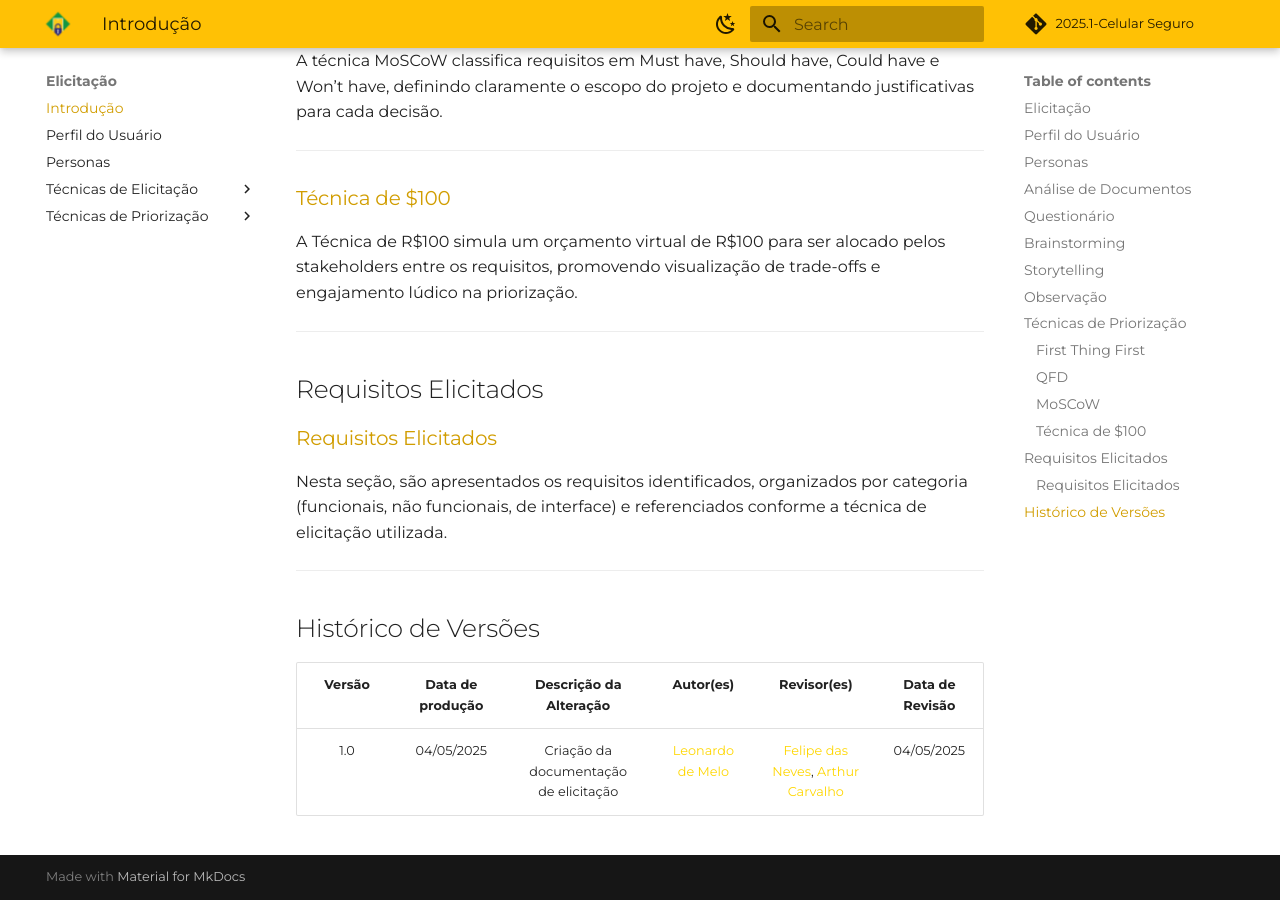
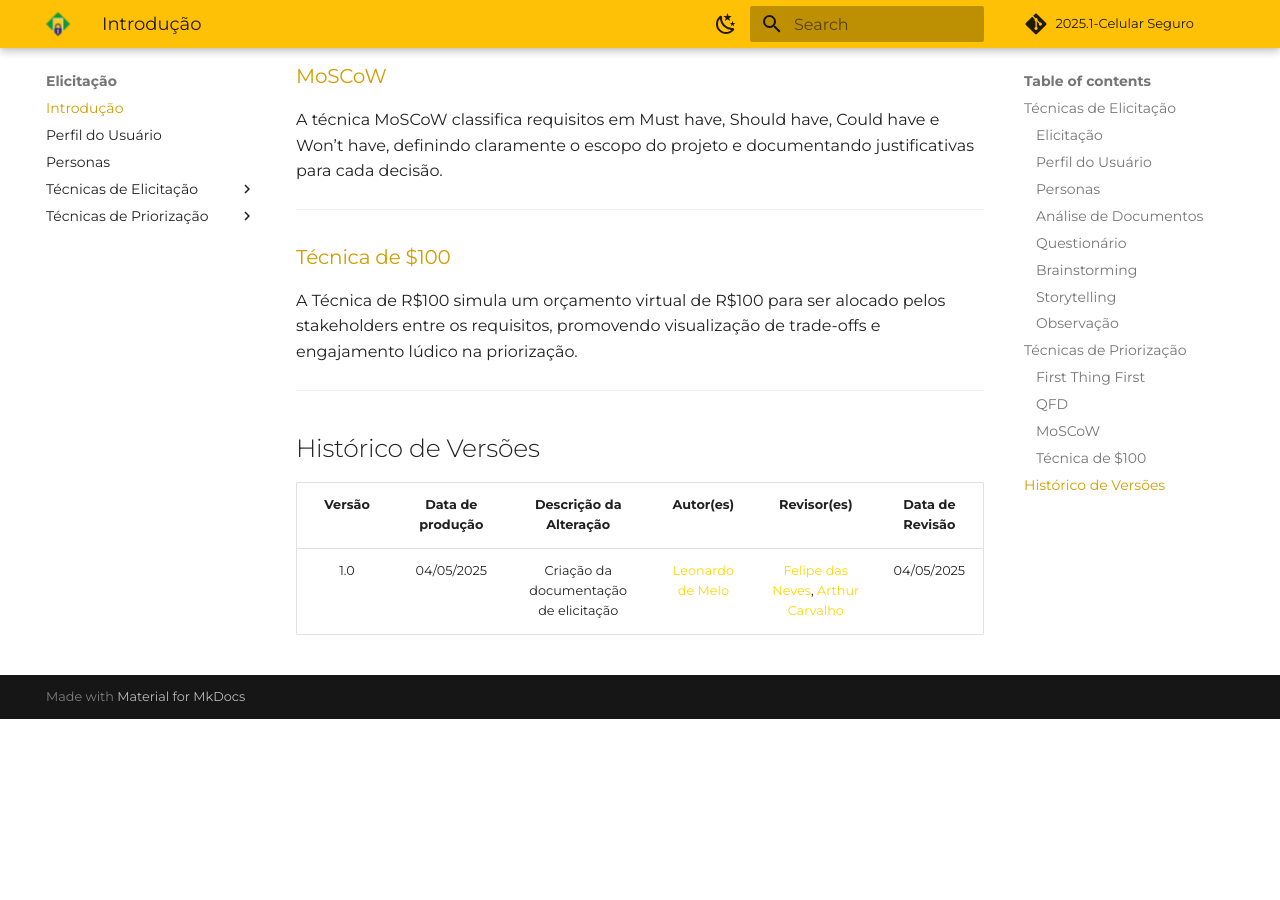
Before and after one commit to Requisitos-de-Software/2025.1-CelularSeguro, an MkDocs documentation site: the page built from Docs/documento-elicitacao/Introducao.md, in a window 1280 px wide and 900 px high, scrolled down 2194 px. Built offline with MkDocs 1.6.1 and Material for MkDocs 9.7.7, drawn with Linux system fonts in a browser that asks for light colours; comment, search, counter and statistics services are not loaded; after the commit the page ends 2913 px from its top, so only the background shows below that; some of the changed text lies outside the part shown.

Commit message:
docs: introdução de elicitação

```diff
--- a/Docs/documento-elicitacao/Introducao.md
+++ b/Docs/documento-elicitacao/Introducao.md
@@ -1,5 +1,8 @@
 # Documentação Elicitação
+
 ---
+
+## Técnicas de Elicitação
 
 ### [Elicitação](./Introducao.md)
 
@@ -74,14 +77,6 @@ A técnica MoSCoW classifica requisitos em Must have, Should have, Could have e
 A Técnica de R$100 simula um orçamento virtual de R$100 para ser alocado pelos stakeholders entre os requisitos, promovendo visualização de trade-offs e engajamento lúdico na priorização.
 
 ---
-
-## Requisitos Elicitados
-
-### [Requisitos Elicitados](./requisitos_elicitados.md)
-
-Nesta seção, são apresentados os requisitos identificados, organizados por categoria (funcionais, não funcionais, de interface) e referenciados conforme a técnica de elicitação utilizada.
-
----
 ## Histórico de Versões
 
 | Versão | Data de produção | Descrição da Alteração             | Autor(es)                                                                                             | Revisor(es)                                                                                           | Data de Revisão |
```
